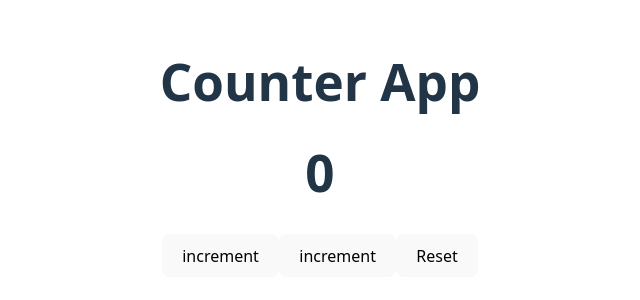
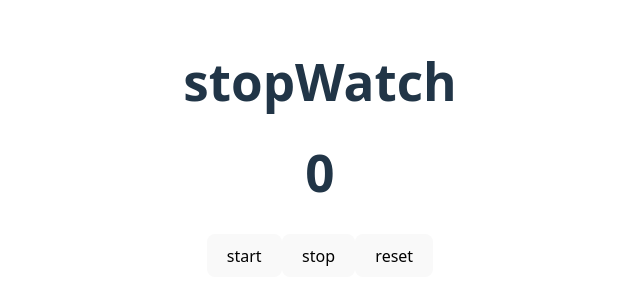
Before and after one commit to fahadrahmanch/REACT-WEEK-21, a React (Vite) app: page / in a window 1280 px wide. Shown: the part 252-552 px from the top of the page, without its empty margins (320-960 px from the left). Built offline with nearby package versions, Linux system fonts and the light colour scheme.

Commit message:
useEffect

```diff
--- a/src/App.jsx
+++ b/src/App.jsx
@@ -1,4 +1,5 @@
 import Counter from './Counter'
+import StopWatch from './stopWatch'
 import './App.css'
 
 function App() {
@@ -6,7 +7,8 @@ function App() {
 
   return (
     <>
-     <Counter/>
+     {/* <Counter/> */}
+     <StopWatch/>
     </>
   )
 }
--- /dev/null
+++ b/src/stopWatch.jsx
@@ -0,0 +1,30 @@
+import { useEffect, useState } from "react"
+
+const stopWatch=()=>{
+    const [count,setCount]=useState(0)
+    const [start,setStart]=useState(false)
+    useEffect(()=>{
+        let id
+        if(start){
+            id=setInterval(()=>{
+            setCount(prev=>prev+1)
+            },1000)
+        }
+        return ()=>clearInterval(id)
+    },[start])
+
+    function reset(){
+        setCount(0)
+        setStart(false)
+    }
+    return(
+        <>
+        <h1>stopWatch</h1>
+        <h1>{count}</h1>
+        <button onClick={()=>setStart(true)}>start</button>
+        <button onClick={()=>setStart(false)}>stop</button>
+        <button onClick={reset}>reset</button>
+        </>
+    )
+}
+export default stopWatch
```
